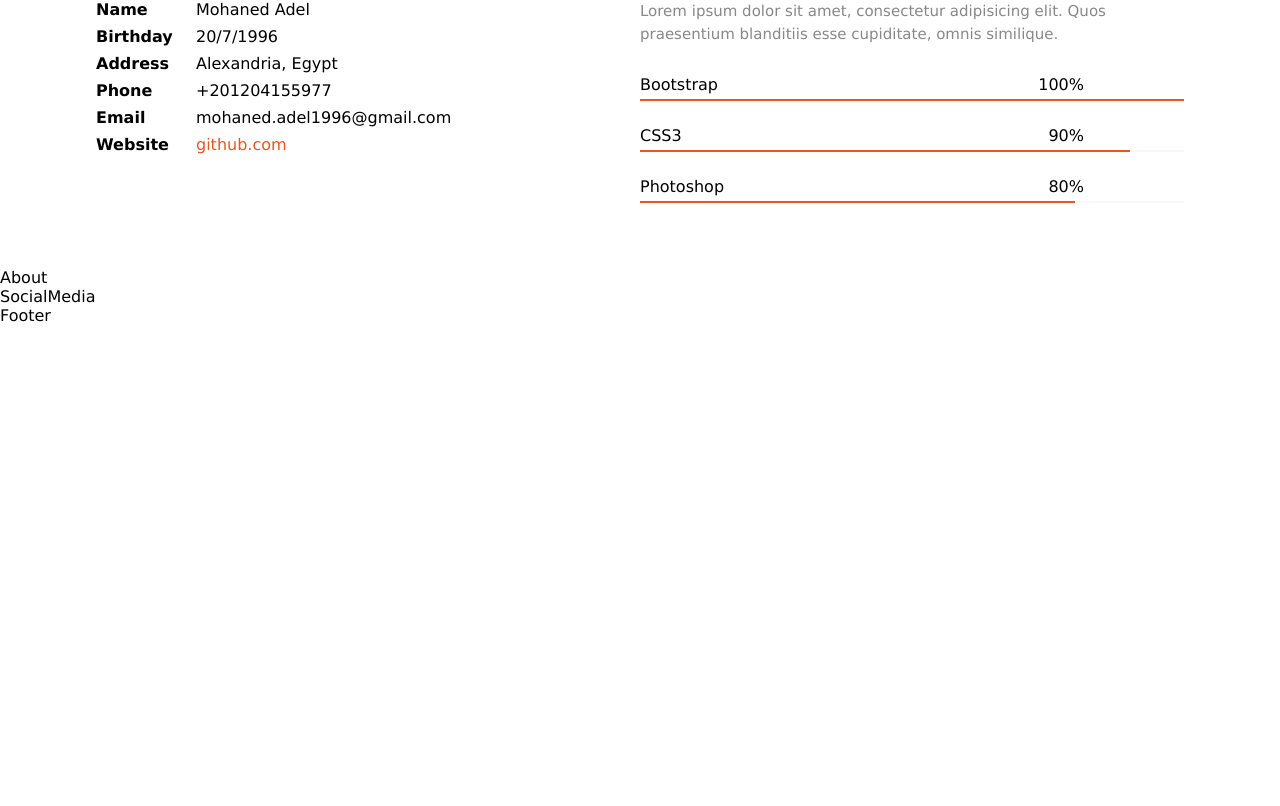
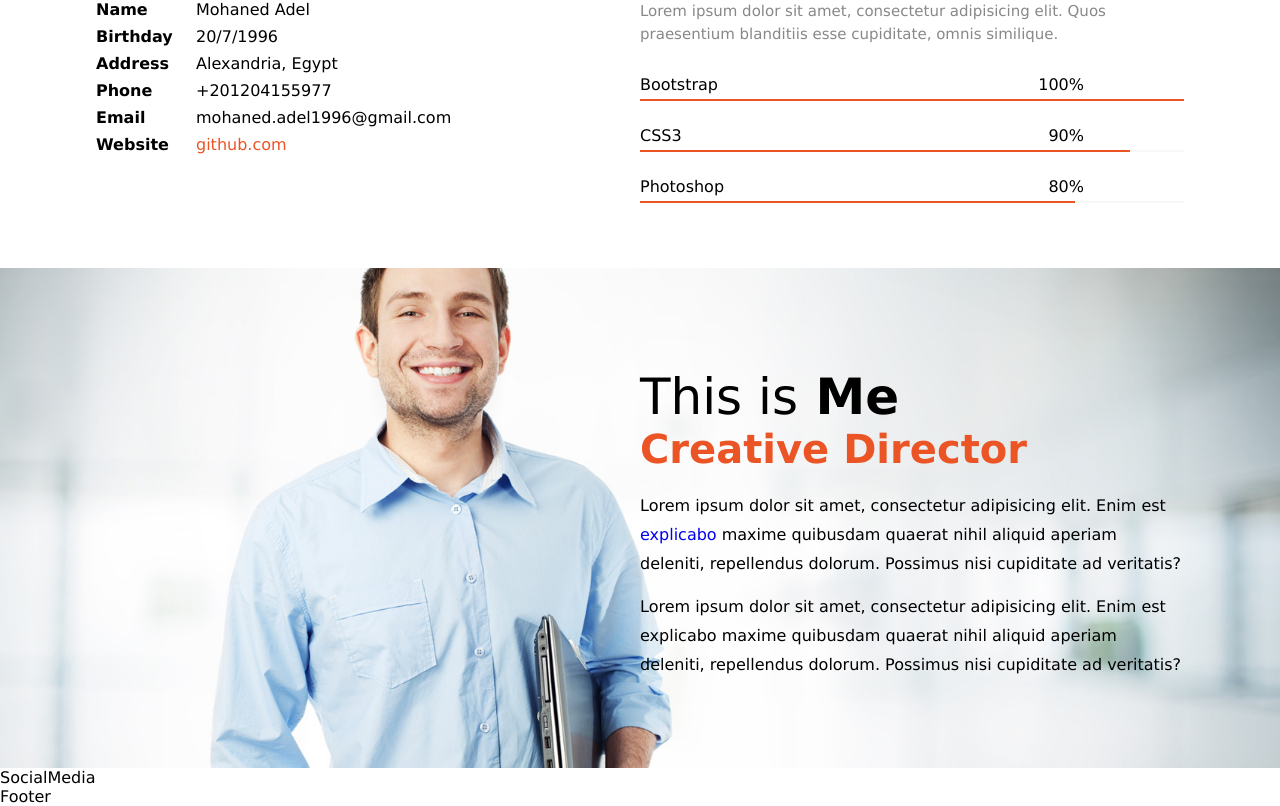
Before and after one commit to Mohaned-Adel/ULTRA-template, a React (Create React App) app: page / in a window 1280 px wide. Shown: the part 1918-2724 px from the top of the page. Before the commit the page ends 2243 px from the top, so only its background shows below. Built offline with nearby package versions, Linux system fonts and the light colour scheme.

Commit message:
adding: about component with style

```diff
--- a/src/components/About/About.js
+++ b/src/components/About/About.js
@@ -1,9 +1,37 @@
+import {
+  CreativeSection,
+  CreativeInfo,
+  InfoTitle,
+  InfoDir,
+  InfoDesc,
+  InfoTitleSpan,
+  InfoAnchor,
+} from "./AboutStyle";
+
 const About = () => {
-    return (
-        <div>
-            About
-        </div>
-    )
-}
+  return (
+    <CreativeSection>
+      <div className="container">
+        <CreativeInfo>
+          <InfoTitle>
+            <InfoTitleSpan>This is</InfoTitleSpan> Me
+          </InfoTitle>
+          <InfoDir>Creative Director</InfoDir>
+          <InfoDesc>
+            Lorem ipsum dolor sit amet, consectetur adipisicing elit. Enim est{" "}
+            <InfoAnchor href="#">explicabo</InfoAnchor> maxime quibusdam quaerat
+            nihil aliquid aperiam deleniti, repellendus dolorum. Possimus nisi
+            cupiditate ad veritatis?
+          </InfoDesc>
+          <InfoDesc>
+            Lorem ipsum dolor sit amet, consectetur adipisicing elit. Enim est
+            explicabo maxime quibusdam quaerat nihil aliquid aperiam deleniti,
+            repellendus dolorum. Possimus nisi cupiditate ad veritatis?
+          </InfoDesc>
+        </CreativeInfo>
+      </div>
+    </CreativeSection>
+  );
+};
 
 export default About;
--- /dev/null
+++ b/src/components/About/AboutStyle.js
@@ -0,0 +1,51 @@
+import styled from "styled-components";
+
+export const CreativeSection = styled.div`
+  height: 500px;
+  background: url("../images/creative/about-bg.jpg");
+  background-size: cover;
+  background-position: center;
+  background-attachment: fixed;
+  @media (max-width: 991px) {
+    height: auto;
+  }
+`;
+
+export const CreativeInfo = styled.div`
+  padding-top: 100px;
+  width: 50%;
+  float: right;
+  @media (max-width: 991px) {
+    width: 100%;
+    padding-top: 10px;
+    float: none;
+  }
+`;
+
+export const InfoTitle = styled.h2`
+  font-weight: bold;
+  font-size: 50px;
+`;
+
+export const InfoTitleSpan = styled.span`
+  font-weight: normal;
+`;
+
+export const InfoDir = styled.h4`
+  font-size: 40px;
+  color: #eb5424;
+  margin-bottom: 20px;
+  @media (max-width: 991px) {
+    font-size: 30px;
+  }
+`;
+
+export const InfoDesc = styled.p`
+  color: #000;
+  margin-bottom: 15px;
+  line-height: 1.8;
+`;
+
+export const InfoAnchor = styled.a`
+  text-decoration: none;
+`;
```
Also changed, not shown: src/components/About/About.css (deleted).
